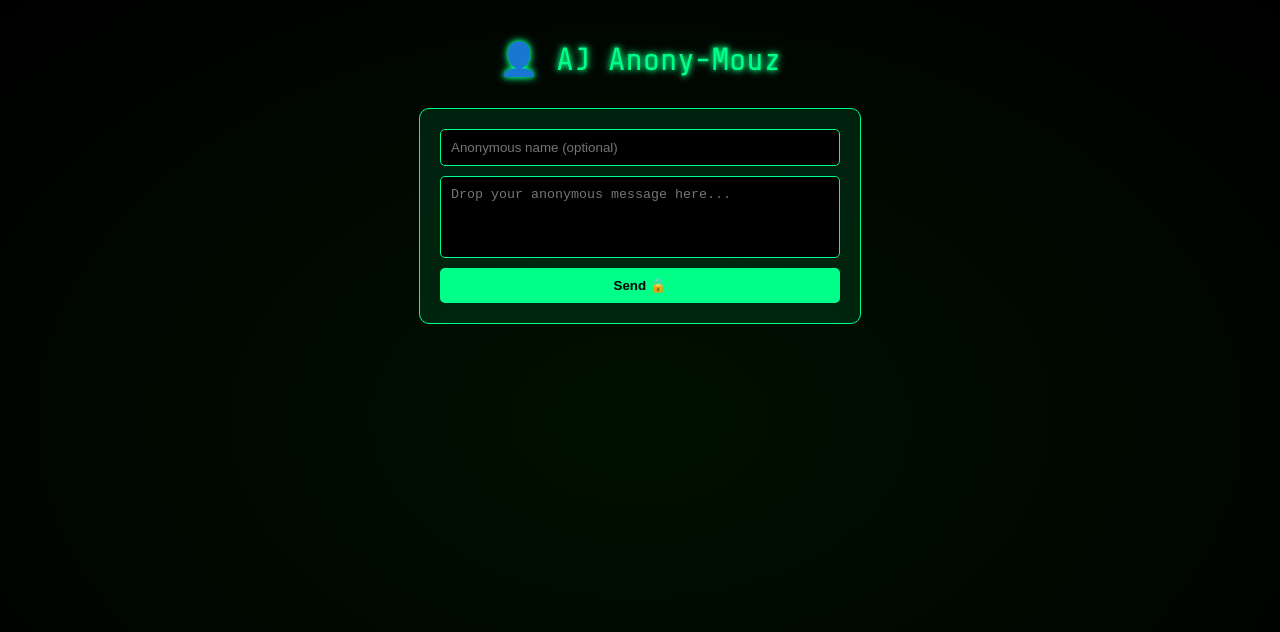
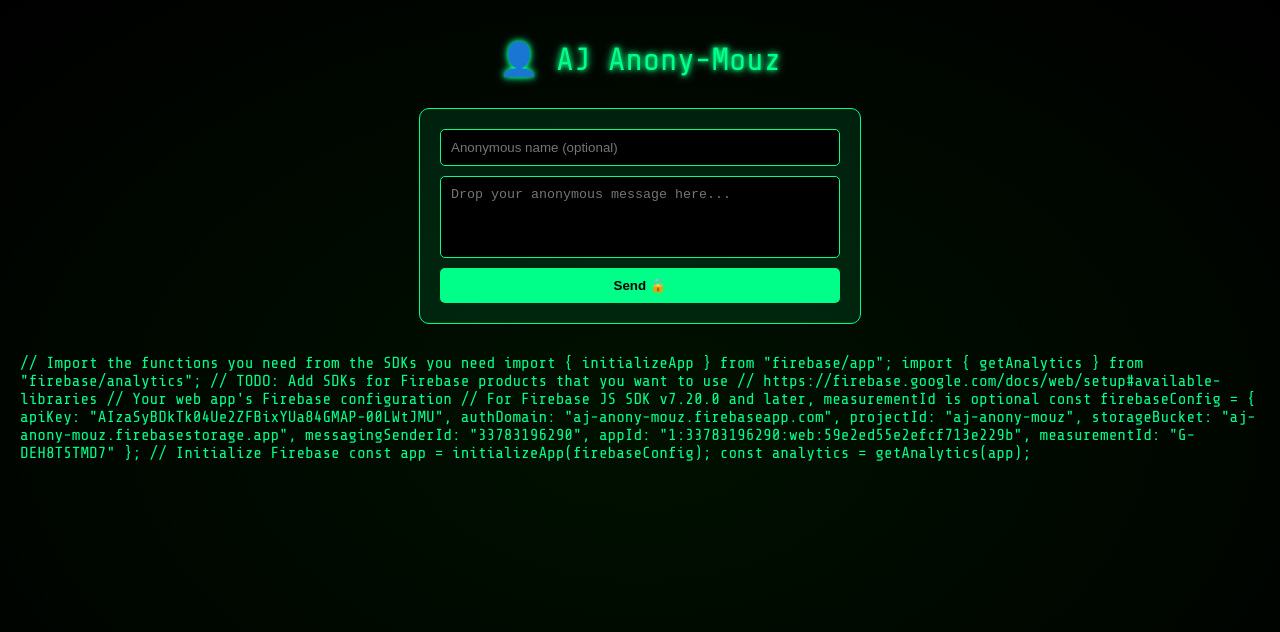
Before and after one commit to hay-jay100/Hay-Jay, a plain HTML site: page index.html in a window 1280 px wide. Drawn offline with nearby package versions, Linux system fonts and the light colour scheme.

Commit message:
Update index.html

```diff
--- a/index.html
+++ b/index.html
@@ -113,5 +113,26 @@
       nameInput.value = '';
     });
   </script>
+  // Import the functions you need from the SDKs you need
+import { initializeApp } from "firebase/app";
+import { getAnalytics } from "firebase/analytics";
+// TODO: Add SDKs for Firebase products that you want to use
+// https://firebase.google.com/docs/web/setup#available-libraries
+
+// Your web app's Firebase configuration
+// For Firebase JS SDK v7.20.0 and later, measurementId is optional
+const firebaseConfig = {
+  apiKey: "AIzaSyBDkTk04Ue2ZFBixYUa84GMAP-00LWtJMU",
+  authDomain: "aj-anony-mouz.firebaseapp.com",
+  projectId: "aj-anony-mouz",
+  storageBucket: "aj-anony-mouz.firebasestorage.app",
+  messagingSenderId: "33783196290",
+  appId: "1:33783196290:web:59e2ed55e2efcf713e229b",
+  measurementId: "G-DEH8T5TMD7"
+};
+
+// Initialize Firebase
+const app = initializeApp(firebaseConfig);
+const analytics = getAnalytics(app);
 </body>
 </html>
```
